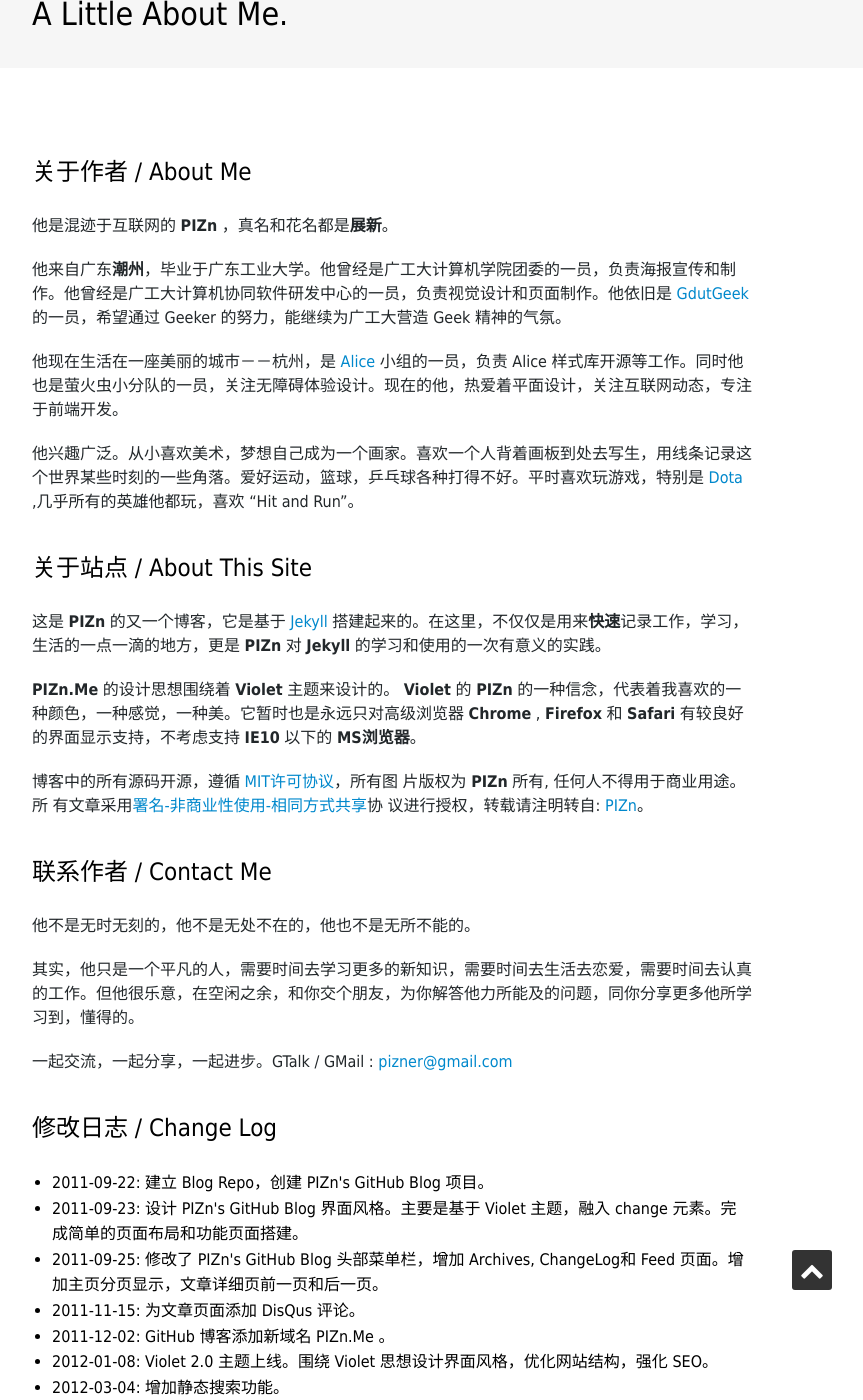
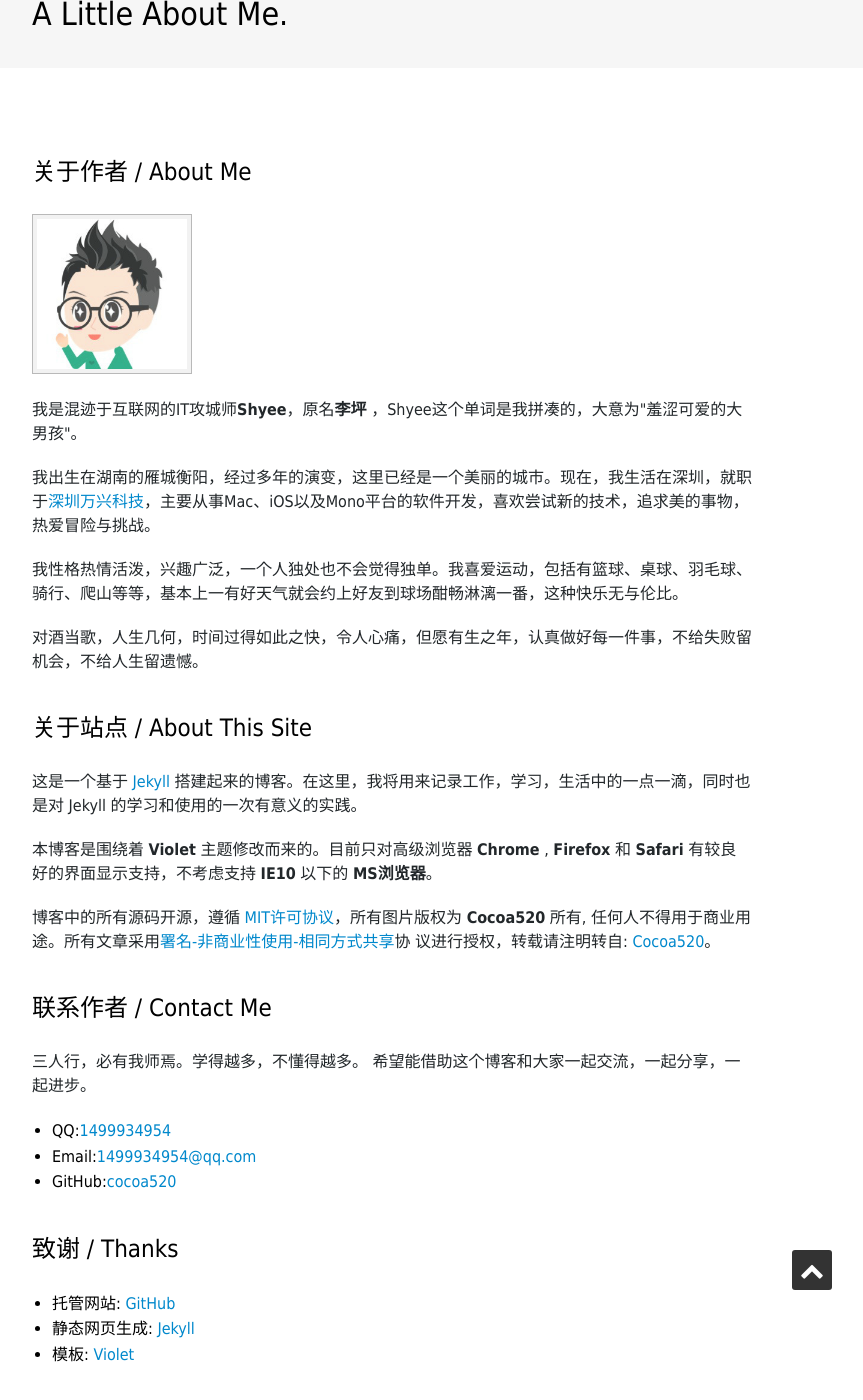
Before and after one commit to cocoa520/cocoa520.github.com, a Jekyll site: the page built from contact.html, in a window 1280 px wide and 1400 px high, scrolled down 300 px. Shown: the whole window, without its empty margins (248-1111 px from the left). Built offline with Jekyll 4.4.1, drawn with Linux system fonts in a browser that asks for light colours; nearby versions of some CDN libraries; some web fonts are replaced; comment, search, counter and statistics services are not loaded; some of the changed text lies outside the part shown.

Commit message:
修改关于

```diff
--- a/_config.yml
+++ b/_config.yml
@@ -55,12 +55,10 @@ nav:
     url: /archives.html
   - text: 项目
     url: /works.html
-  - text: 关于我
+  - text: 关于
     url: /contact.html
   - text: Objc123
     url: http://www.objc123.com
-  - text: GitHub
-    url: https://github.com/cocoa520
 
 #theme config
 themes: /themes/violet
--- a/_layouts/default.html
+++ b/_layouts/default.html
@@ -91,7 +91,7 @@
                     {% for link in site.follow %}
                     <a class="follow" href="{{ link.url }}" target="_blank"><i class="fa {{ link.class }}"></i></a>
                     {% endfor %}
-                    <p class="text">© Copyright 2015.All rights reserved.Theme Design by<a href="http://www.zhanxin.info">zhanxin.lin</a></p>
+                    <p class="text">© Copyright 2015.All rights reserved.Theme Design by <a href="http://www.zhanxin.info">zhanxin.lin</a></p>
                 </div>
             </div>
         </footer>
--- a/contact.html
+++ b/contact.html
@@ -2,7 +2,7 @@
 layout: default
 title: Contact
 description: 关于 Cocoa520 的作者信息以及 Cocoa520 的站点信息。Change Log 信息等。
-keywords:  About, Author, Site, Alice, Dota, PIZn, Violet, Violet 2.0, Jekyll, GitHub, Chrome, Firefox, Safari, IE, MS, Contact, Change, Log, SEO
+keywords:  About, Author, Site, Shyee, Dota, Cocoa520, Cocoa, 520, Jekyll,Objective-c,Objc,Objc123, GitHub, Chrome, Firefox, Safari, IE, MS, Contact, Change, Log, SEO
 isContact: true
 ---
 
@@ -13,35 +13,32 @@ isContact: true
     <div class="violet-post">
         <div class="main-article-contant">
             <h3>关于作者 / About Me</h3>
-            <p>他是混迹于互联网的 <strong>PIZn</strong> ，真名和花名都是<strong>展新</strong>。</p>
-            <p>他来自广东<strong>潮州</strong>，毕业于广东工业大学。他曾经是广工大计算机学院团委的一员，负责海报宣传和制作。他曾经是广工大计算机协同软件研发中心的一员，负责视觉设计和页面制作。他依旧是 <a href="http://www.gdutgeek.com" rel="nofollow" target="_blank" >GdutGeek</a> 的一员，希望通过 Geeker 的努力，能继续为广工大营造 Geek 精神的气氛。</p>
-            <p>他现在生活在一座美丽的城市－－杭州，是 <a href="http://www.aliceui.com" target="_blank" rel="nofollow">Alice</a> 小组的一员，负责 Alice 样式库开源等工作。同时他也是萤火虫小分队的一员，关注无障碍体验设计。现在的他，热爱着平面设计，关注互联网动态，专注于前端开发。</p>
-            <p>他兴趣广泛。从小喜欢美术，梦想自己成为一个画家。喜欢一个人背着画板到处去写生，用线条记录这个世界某些时刻的一些角落。爱好运动，篮球，乒乓球各种打得不好。平时喜欢玩游戏，特别是 <a href="http://www.playdota.com" rel="nofollow" target="_blank" title="dota">Dota</a> ,几乎所有的英雄他都玩，喜欢 “Hit and Run”。</p>
+            <img src="face.jpeg" align="center" alt="face" width=150;height=150/>
+            <p>我是混迹于互联网的IT攻城师<strong>Shyee</strong>，原名<strong>李坪</strong> ，Shyee这个单词是我拼凑的，大意为"羞涩可爱的大男孩"。</p>
+            <p>我出生在湖南的雁城衡阳，经过多年的演变，这里已经是一个美丽的城市。现在，我生活在深圳，就职于<a href="http://www.wondershare.cn" rel="nofollow" target="_blank" >深圳万兴科技</a>，主要从事Mac、iOS以及Mono平台的软件开发，喜欢尝试新的技术，追求美的事物，热爱冒险与挑战。</p>
+            <p>我性格热情活泼，兴趣广泛，一个人独处也不会觉得独单。我喜爱运动，包括有篮球、桌球、羽毛球、骑行、爬山等等，基本上一有好天气就会约上好友到球场酣畅淋漓一番，这种快乐无与伦比。</p>
+            <p>对酒当歌，人生几何，时间过得如此之快，令人心痛，但愿有生之年，认真做好每一件事，不给失败留机会，不给人生留遗憾。</p>
             <h3>关于站点 / About This Site</h3>
-            <p>这是 <strong>PIZn</strong> 的又一个博客，它是基于 <a href="http://jekyllrb.com" target="_blank" rel="nofollow">Jekyll</a> 搭建起来的。在这里，不仅仅是用来<strong>快速</strong>记录工作，学习，生活的一点一滴的地方，更是 <strong>PIZn</strong> 对 <strong>Jekyll</strong> 的学习和使用的一次有意义的实践。</p>
-            <p><strong>PIZn.Me</strong> 的设计思想围绕着 <strong>Violet</strong> 主题来设计的。 <strong>Violet</strong> 的 <strong>PIZn</strong> 的一种信念，代表着我喜欢的一种颜色，一种感觉，一种美。它暂时也是永远只对高级浏览器 <strong>Chrome</strong> , <strong>Firefox</strong> 和 <strong>Safari</strong> 有较良好的界面显示支持，不考虑支持 <strong>IE10</strong> 以下的 <strong>MS浏览器</strong>。</p>
+            <p>这是一个基于 <a href="http://jekyllrb.com" target="_blank" rel="nofollow">Jekyll</a> 搭建起来的博客。在这里，我将用来记录工作，学习，生活中的一点一滴，同时也是对 Jekyll 的学习和使用的一次有意义的实践。</p>
+            <p>本博客是围绕着 <strong>Violet</strong> 主题修改而来的。目前只对高级浏览器 <strong>Chrome</strong> , <strong>Firefox</strong> 和 <strong>Safari</strong> 有较良好的界面显示支持，不考虑支持 <strong>IE10</strong> 以下的 <strong>MS浏览器</strong>。</p>
             <p>博客中的所有源码开源，遵循 <a
                 href="http://zh.wikipedia.org/wiki/MIT_License"
-            target="_blank" title="MIT许可协议">MIT许可协议</a>，所有图
-        片版权为 <strong>PIZn</strong> 所有, 任何人不得用于商业用途。所
-        有文章采用<a
+            target="_blank" title="MIT许可协议">MIT许可协议</a>，所有图片版权为 <strong>Cocoa520</strong> 所有, 任何人不得用于商业用途。所有文章采用<a
         href="http://creativecommons.org/licenses/by-nc-sa/3.0/"
     rel="nofollow" target="_blank">署名-非商业性使用-相同方式共享</a>协
-议进行授权，转载请注明转自: <a href="http://pizn.github.com" target="_blank" rel="nofollow">PIZn</a>。</p>
+议进行授权，转载请注明转自: <a href="http://www.cocoa520.com" target="_blank" rel="nofollow">Cocoa520</a>。</p>
             <h3>联系作者 / Contact Me</h3>
-            <p>他不是无时无刻的，他不是无处不在的，他也不是无所不能的。</p>
-            <p>其实，他只是一个平凡的人，需要时间去学习更多的新知识，需要时间去生活去恋爱，需要时间去认真的工作。但他很乐意，在空闲之余，和你交个朋友，为你解答他力所能及的问题，同你分享更多他所学习到，懂得的。</p>
-            <p>一起交流，一起分享，一起进步。GTalk / GMail : <a href="mailto:pizner@gmail.com" title="Mail to pizn">pizner@gmail.com</a></p>
-            <h3>修改日志 / Change Log</h3>
+            <p>三人行，必有我师焉。学得越多，不懂得越多。&nbsp;希望能借助这个博客和大家一起交流，一起分享，一起进步。</p>
             <ul>
-                <li><span class="date">2011-09-22</span>: 建立 Blog Repo，创建 PIZn's GitHub Blog 项目。</li>
-                <li><span class="date">2011-09-23</span>: 设计 PIZn's GitHub Blog 界面风格。主要是基于 Violet 主题，融入 change 元素。完成简单的页面布局和功能页面搭建。</li>
-                <li><span class="date">2011-09-25</span>: 修改了 PIZn's GitHub Blog 头部菜单栏，增加 Archives, ChangeLog和 Feed 页面。增加主页分页显示，文章详细页前一页和后一页。</li>
-                <li><span class="date">2011-11-15</span>: 为文章页面添加 DisQus 评论。</li>
-                <li><span class="date">2011-12-02</span>: GitHub 博客添加新域名 PIZn.Me 。</li>
-                <li><span class="date">2012-01-08</span>: Violet 2.0 主题上线。围绕 Violet 思想设计界面风格，优化网站结构，强化 SEO。</li>
-                <li><span class="date">2012-03-04</span>: 增加静态搜索功能。</li>
-                <li><span class="date">2012-12-05</span>: PIZn.Me 域名过期，废弃。</li>
+                <li><span class="date">QQ</span>:<a href='http://wpa.qq.com/msgrd?V=1&uin=1499934954&Site=cocoa520&Menu=yes' target='_blank'>1499934954</a></li>
+                <li><span class="date">Email</span>:<a href="mailto:1499934954@qq.com" title="Mail to cocoa520">1499934954@qq.com</a></li>
+                <li><span class="date">GitHub</span>:<a href="https://github.com/cocoa520">cocoa520</a></li>
+            </ul>
+            <h3>致谢 / Thanks</h3>
+            <ul>
+                <li><span class="date">托管网站</span>:<a href="http://github.io" rel="nofollow" target="_blank" > GitHub</a></li>
+                <li><span class="date">静态网页生成</span>:<a href="http://jekyllrb.com" rel="nofollow" target="_blank" > Jekyll</a></li>
+                <li><span class="date">模板</span>:<a href="http://www.zhanxin.info" rel="nofollow" target="_blank" > Violet</a></li>
             </ul>
         </div>
     </div>
```
Also changed, not shown: face.jpeg (added).
